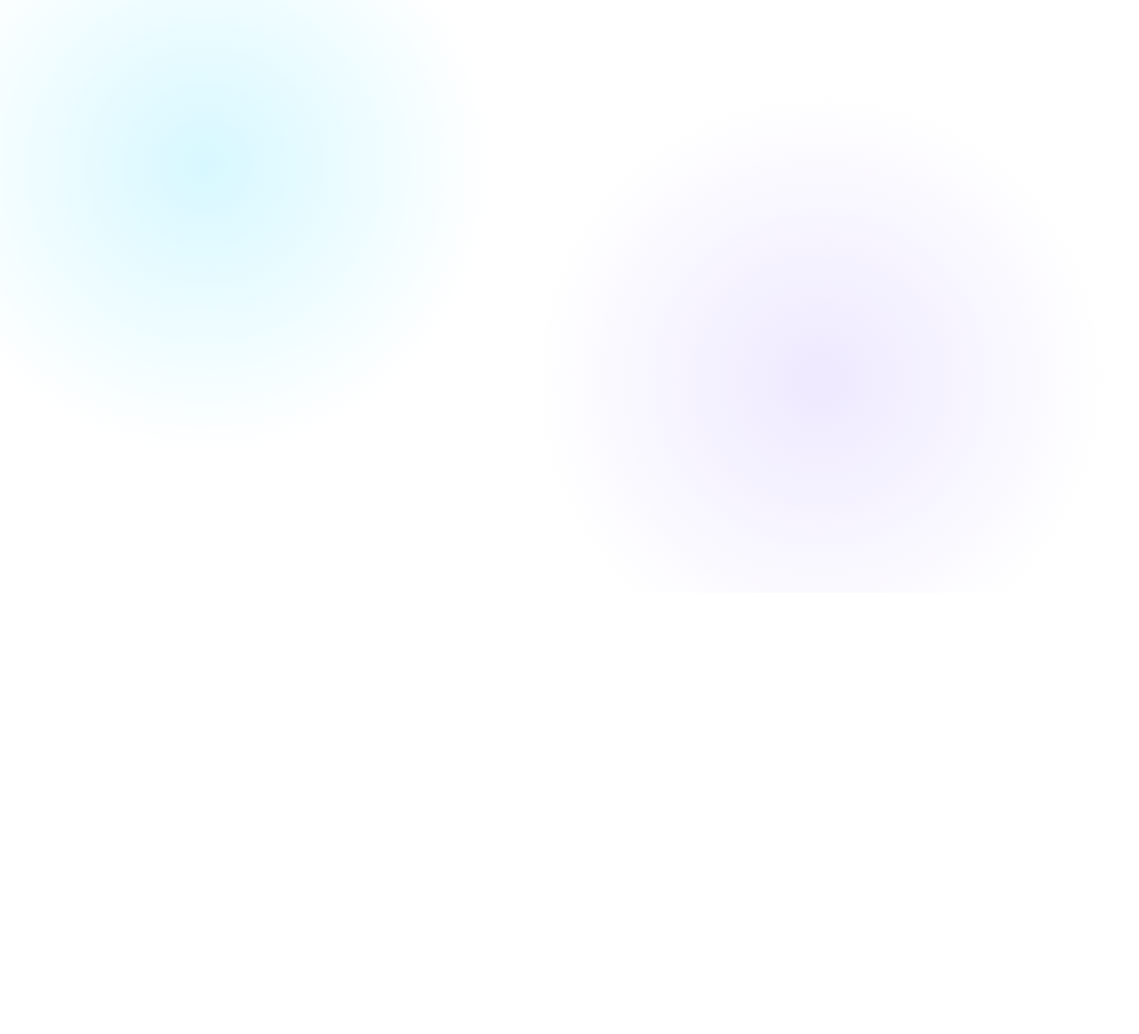
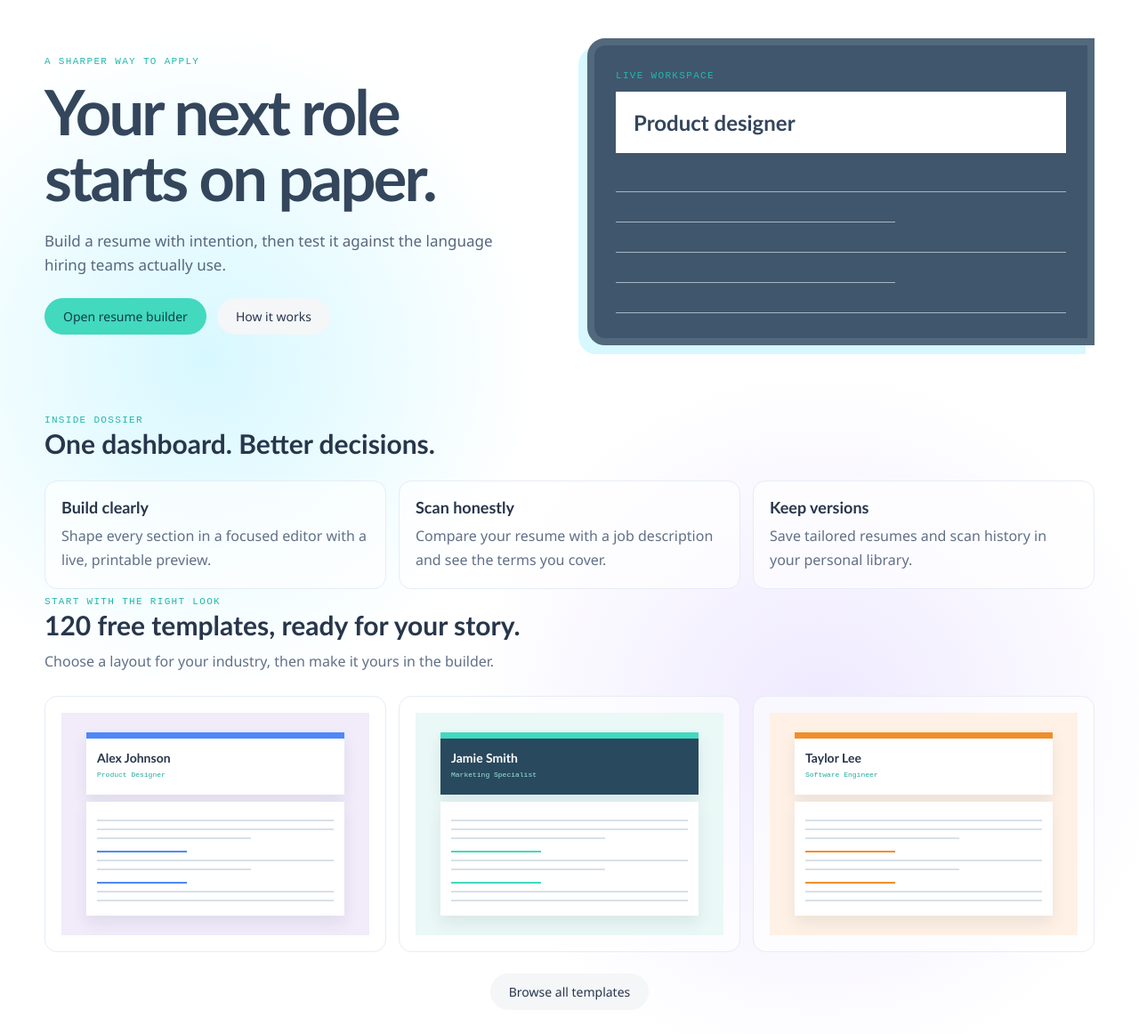
Before and after one commit to rohankjunna/resumebuilder, a plain HTML site: page index.html in a window 1280 px wide. Shown: the part 134-1296 px from the top of the page at 89% size. Before the commit the page ends 800 px from the top, so only its background shows below. Drawn offline with Linux system fonts and the light colour scheme; files that its build step writes are made by us from their sources.

Commit message:
Fix index.html

```diff
--- a/index.html
+++ b/index.html
@@ -26,17 +26,13 @@
                     </a>
                     <a href="/cv-builder">
                             <span class="drop-icon">📋</span>
-                            <span>
-                                <strong>CV Builder</strong>
+                            <span><strong>CV Builder</strong>
                                 <small>Create a professional CV</small>
                             </span>
                         </a>
                         <a href="/cover-letter">
                             <span class="drop-icon">✉️</span>
-                            <span>
-                                <strong>Cover Letter Builder</strong>
-                                <small>Write a compelling cover letter</small>
-                            </span>
+                            <span><strong>Cover Letter Builder</strong><small>Write a compelling cover letter</small></span>
                         </a>
                     </div>
                 </div>
@@ -51,3 +47,85 @@
             </div>
             <button class="nav-toggle" aria-label="Toggle menu">&#9776;</button>
         </header>
+<main>
+    <section class="hero">
+        <div><span class="eyebrow">A sharper way to apply</span>
+            <h1>Your next role starts on paper.</h1>
+            <p>Build a resume with intention, then test it against the language hiring teams actually use.</p>
+            <div class="hero-actions">
+                <a class="btn green" href="/builder">Open resume builder</a>
+                <a class="btn light" href="/how-it-works">How it works</a>
+            </div>
+        </div>
+        <div class="hero-art">
+            <span class="eyebrow">LIVE WORKSPACE</span>
+            <div class="paper-title">Product designer</div>
+            <div class="paper-line"></div>
+            <div class="paper-line short"></div>
+            <div class="paper-line"></div>
+            <div class="paper-line short"></div>
+            <div class="paper-line"></div>
+        </div>
+    </section>
+    <section>
+        <span class="eyebrow">Inside Dossier</span>
+        <h2 class="section-title">One dashboard. Better decisions.</h2>
+        <div class="feature-grid">
+            <article class="feature">
+                <h3>Build clearly</h3>
+                <p class="muted">Shape every section in a focused editor with a live, printable preview.</p>
+            </article>
+            <article class="feature">
+                <h3>Scan honestly</h3>
+                <p class="muted">Compare your resume with a job description and see the terms you cover.</p>
+            </article>
+            <article class="feature">
+                <h3>Keep versions</h3><p class="muted">Save tailored resumes and scan history in your personal library.</p>
+            </article>
+        </div>
+    </section>
+    <section>
+        <span class="eyebrow">Start with the right look</span>
+        <h2 class="section-title">120 free templates, ready for your story.</h2>
+        <p class="muted">Choose a layout for your industry, then make it yours in the builder.</p>
+        <div class="feature-grid">
+            <article class="feature">
+                <div class="resume-preview classic">
+                    <div class="resume-preview-head">
+                        <strong>Alex Johnson</strong>
+                        <span>Product Designer</span>
+                    </div>
+                    <div class="resume-preview-body"><i></i><i></i><i class="short"></i><b></b><i></i><i class="short"></i><b></b><i></i><i></i>
+                    </div>
+                </div>
+            </article>
+            <article class="feature">
+                <div class="resume-preview modern">
+                    <div class="resume-preview-head">
+                        <strong>Jamie Smith</strong>
+                        <span>Marketing Specialist</span>
+                    </div>
+                    <div class="resume-preview-body"><i></i><i></i><i class="short"></i><b></b><i></i><i class="short"></i><b></b><i></i><i></i>
+                    </div>
+                </div>
+            </article>
+            <article class="feature">
+                <div class="resume-preview creative"><div class="resume-preview-head">
+                    <strong>Taylor Lee</strong>
+                    <span>Software Engineer</span>
+                </div>
+                <div class="resume-preview-body"><i></i><i></i><i class="short"></i><b></b><i></i><i class="short"></i><b></b><i></i><i></i>
+                </div>
+            </div>
+        </article>
+    </div>
+    <div style="text-align:center;margin-top:24px;">
+        <a class="btn light" href="/templates">Browse all templates</a>
+    </div>
+</section>
+</main>
+<script src="/static/app.js">
+
+</script>
+</body>
+</html>
```
Lines whose indentation alone changed are shown as unchanged.
